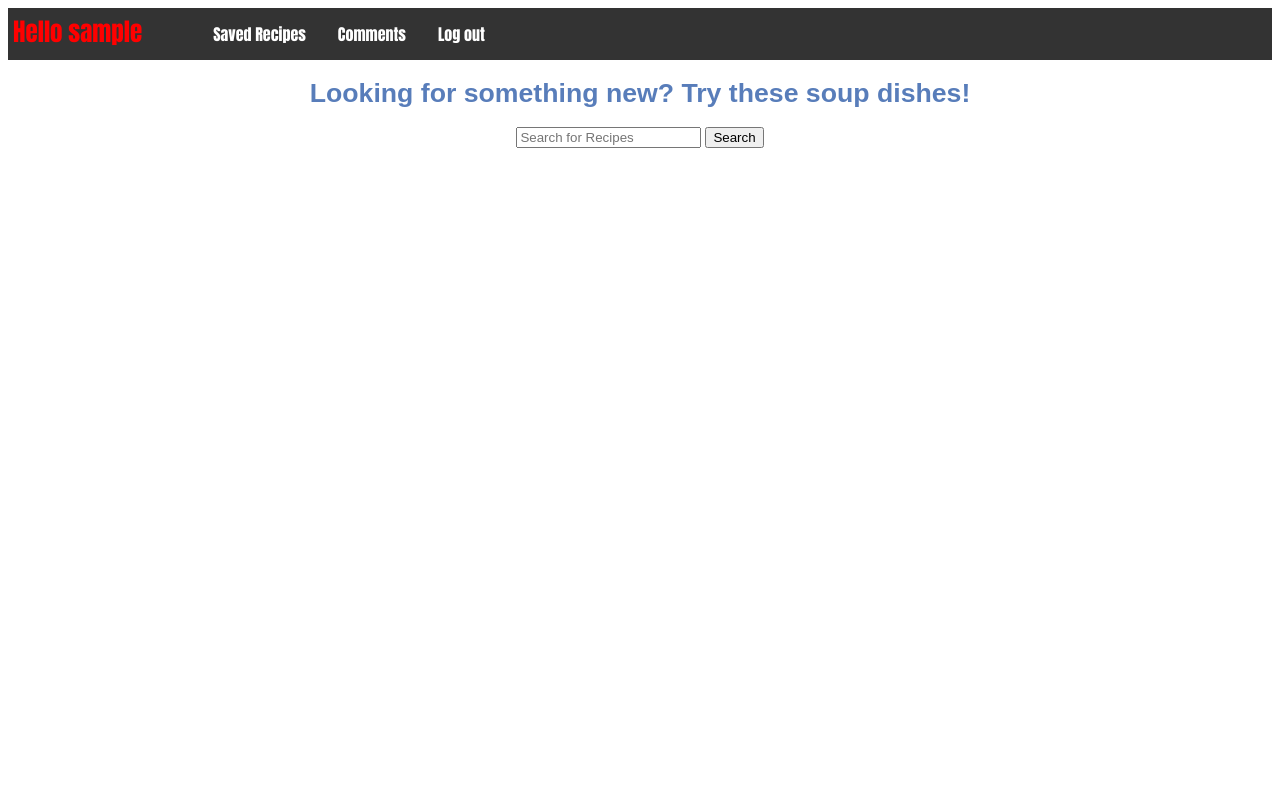
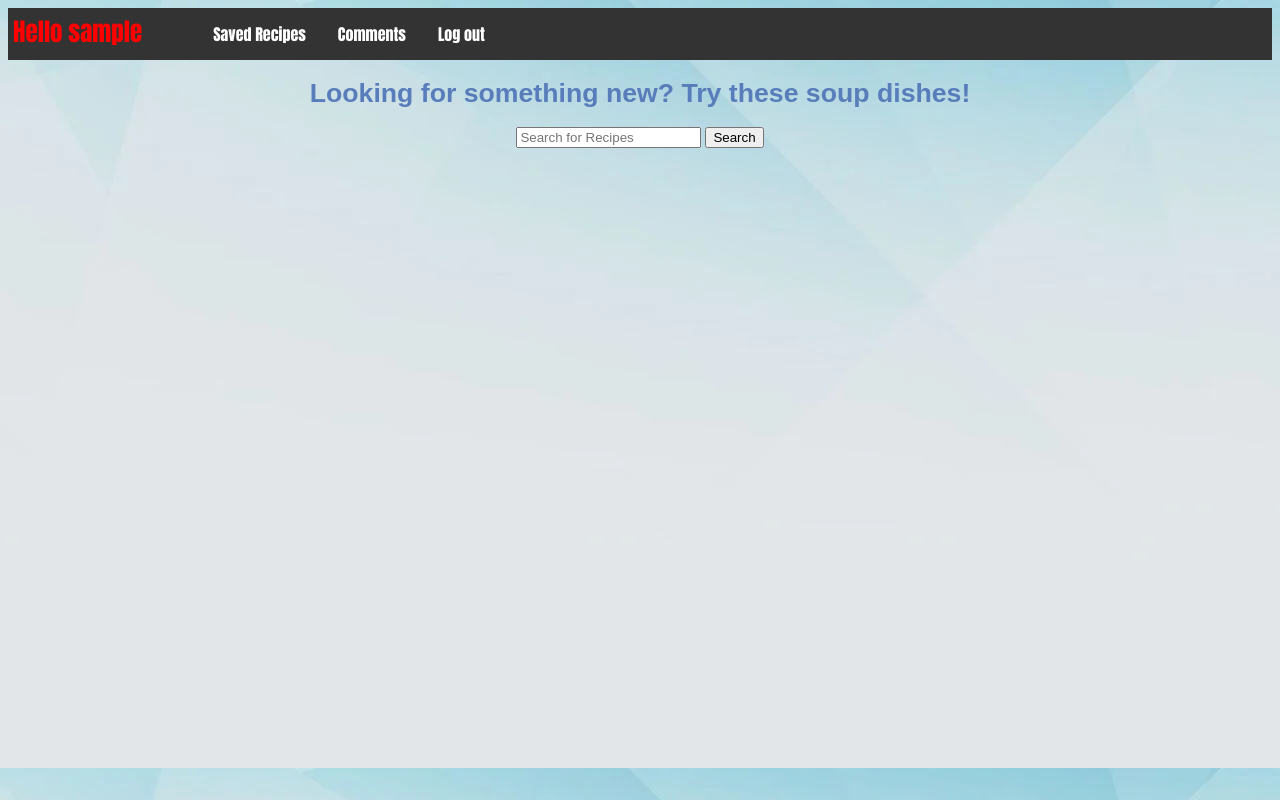
Before and after one commit to CharlieLikesCake/CSC4350-Group, a Flask app: page /index in a window 1280 px wide. Run offline with Flask 2, Linux system fonts and the light colour scheme; the visitor is signed in with stand-in values (Sample User, id 1); data comes from the database, SQL or seed files in the repository; data that the repository does not hold is empty.

Commit message:
add background image

```diff
--- a/static/homestyles.css
+++ b/static/homestyles.css
@@ -106,3 +106,7 @@ h2{
   border: 4px solid pink;
 
 }
+
+body{
+  background-image: url("../static/test.gif");
+}
--- a/templates/index.html
+++ b/templates/index.html
@@ -6,6 +6,7 @@
 </head>
 
 <body>
+
     <ul>
         <li class="user">Hello {{username}}</li>
         <li><a href="{{ url_for('profile') }}">Saved Recipes</a></li>
```
Also changed, not shown: static/test.gif (added), 2 other files.
